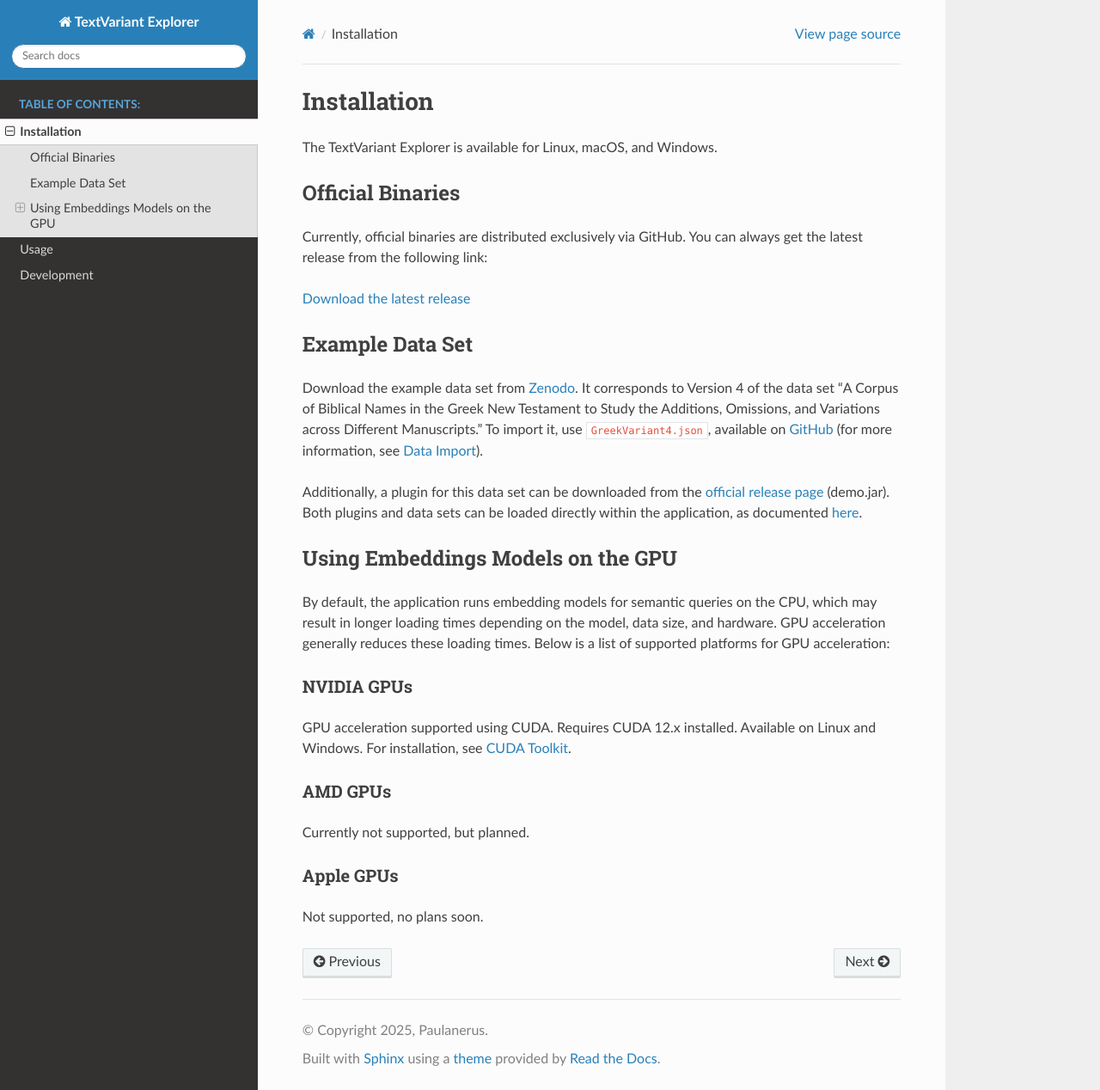
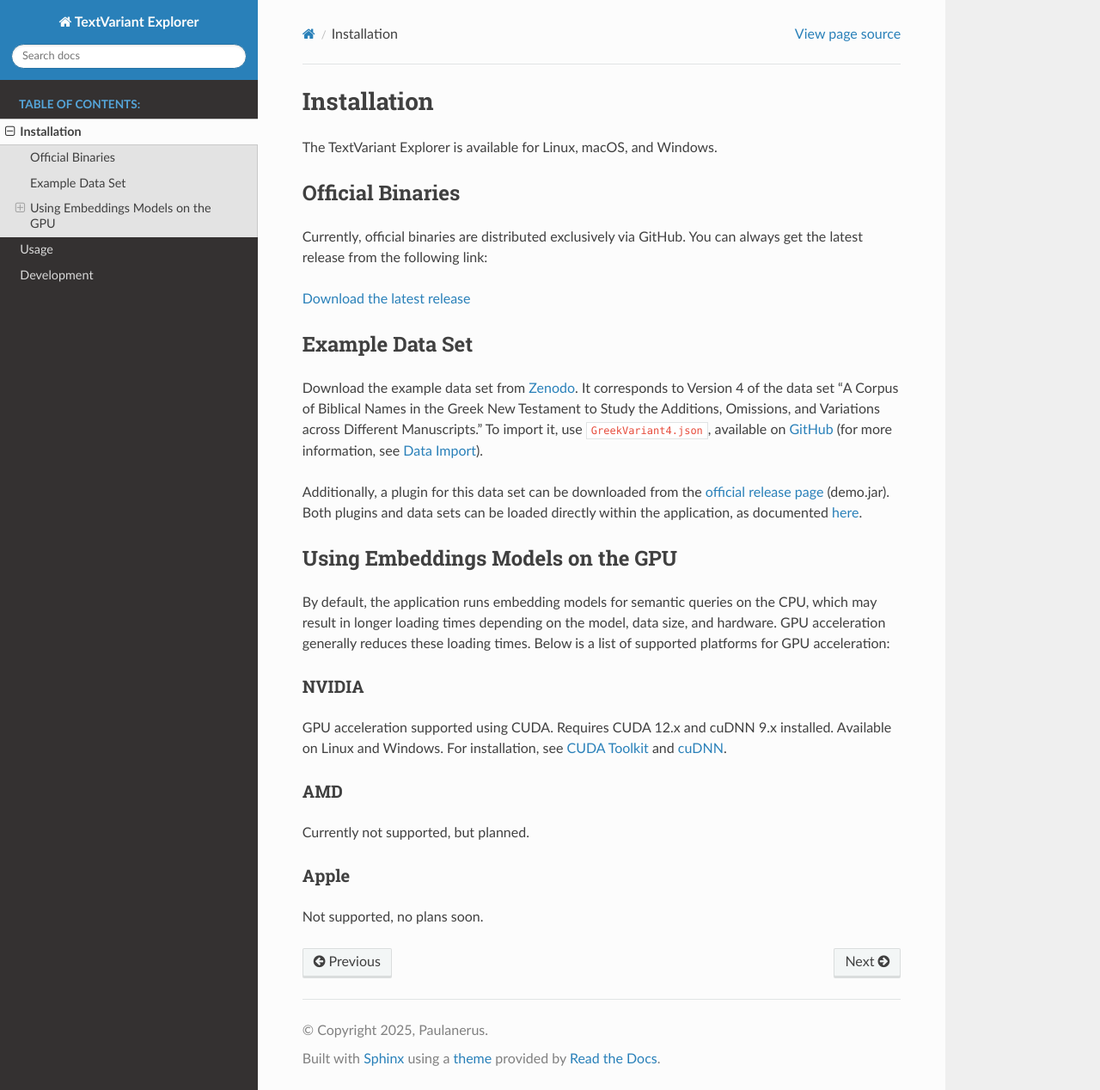
Before and after one commit to Paulanerus/TextVariantExplorer, a Sphinx documentation site: the page built from docs/source/content/installation.md, in a window 1280 px wide and 1268 px high. Shown: the whole window at 86% size. Built offline with Sphinx 7.4.7 and the Read the Docs theme 3.1.0, drawn with Linux system fonts in a browser that asks for light colours.

Commit message:
docs: Add cuDNN installation notice

```diff
--- a/docs/source/content/installation.md
+++ b/docs/source/content/installation.md
@@ -20,12 +20,12 @@
 
 By default, the application runs embedding models for semantic queries on the CPU, which may result in longer loading times depending on the model, data size, and hardware. GPU acceleration generally reduces these loading times. Below is a list of supported platforms for GPU acceleration:
 
-### NVIDIA GPUs
-GPU acceleration supported using CUDA. Requires CUDA 12.x installed. Available on Linux and Windows.
-For installation, see [CUDA Toolkit](https://developer.nvidia.com/cuda-downloads).
+### NVIDIA
+GPU acceleration supported using CUDA. Requires CUDA 12.x and cuDNN 9.x installed. Available on Linux and Windows.
+For installation, see [CUDA Toolkit](https://developer.nvidia.com/cuda-downloads) and [cuDNN](https://developer.nvidia.com/cudnn).
 
-### AMD GPUs
+### AMD
 Currently not supported, but planned.
 
-### Apple GPUs
+### Apple
 Not supported, no plans soon.
```
